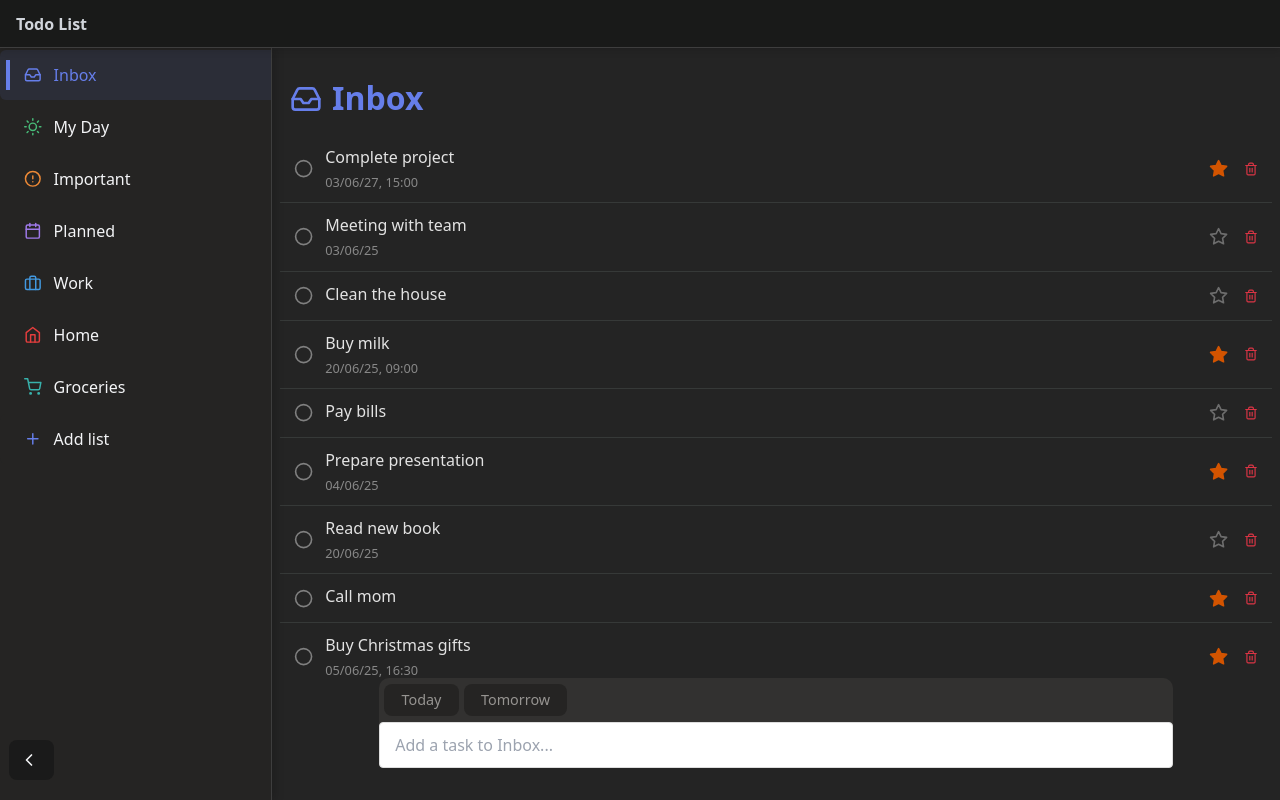
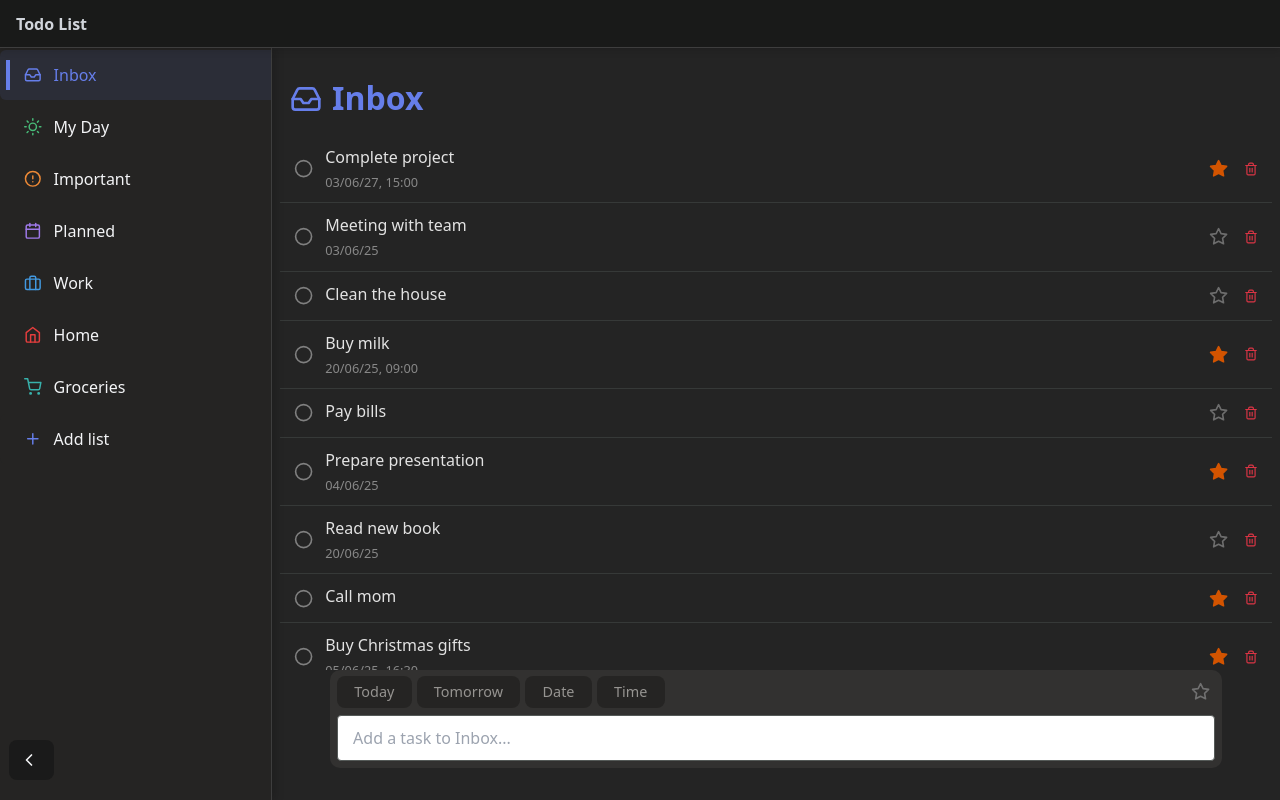
Before and after one commit to CarloGaspa/Portfolio-ToDoList, a React (Vite) app: page / in a window 1280 px wide. Built offline with nearby package versions, Linux system fonts and the light colour scheme.

Commit message:
fixed input task data, time and task view

```diff
--- a/package.json
+++ b/package.json
@@ -14,6 +14,7 @@
     "@radix-ui/react-dialog": "^1.1.14",
     "lucide-react": "^0.513.0",
     "react": "^19.1.0",
+    "react-datepicker": "^8.4.0",
     "react-dom": "^19.1.0",
     "react-icons": "^5.5.0"
   },
--- a/src/App.jsx
+++ b/src/App.jsx
@@ -354,7 +354,7 @@ export default function App() {
             : activeContent,
         important: newTask.important || false,
         date: newTask.date || null,
-        time: null,
+        time: newTask.time || null,
       },
     ]);
   };
--- a/src/components/Content.css
+++ b/src/components/Content.css
@@ -117,8 +117,18 @@
 
 .content-container input[type="text"]:focus {
   outline: none;
-  border-color: #007bff;
+  border-color: rgb(150, 148, 145);
   box-shadow: 0 0 0 2px rgba(0, 123, 255, 0.1);
+  background-color: rgb(54, 57, 56);
+}
+
+.content-container input[type="text"] {
+  width: 100%;
+  padding: 10px 15px;
+  border: 1px solid rgb(85, 90, 88);
+  border-radius: 4px;
+  font-size: 1rem;
+  margin-top: auto;
 }
 
 .task-text-container {
@@ -170,15 +180,6 @@ a {
   box-shadow: 0 0 0 2px var(--accent);
 }
 
-.content-container input[type="text"] {
-  width: 100%;
-  padding: 10px 15px;
-  border: 1px solid #ddd;
-  border-radius: 4px;
-  font-size: 1rem;
-  margin-top: auto;
-}
-
 .input-area {
   display: flex;
   flex-direction: column;
@@ -186,22 +187,27 @@ a {
   height: 100px;
   background-color: rgb(50, 49, 48);
   border-radius: 10px;
-  width: 80%;
+  width: 90%;
   margin: auto;
 }
 
 .input-data,
 .input-text {
-  width: 100%;
+  width: calc(100% - 15px);
   display: flex;
   margin-top: 6px;
 }
+.input-text {
+  margin: auto;
+  margin-bottom: 7px;
+}
+
 .input-data {
   gap: 5px;
-  margin-left: 10px;
+  margin-bottom: 7px;
 }
 
-.input-data button {
+.input-data .button-data {
   margin: 0px;
   height: 2rem;
   padding-top: 0;
@@ -213,11 +219,70 @@ a {
   outline: none;
 }
 
-.input-data button:hover {
+.input-data .button-important {
+  margin-left: auto;
+  padding-right: 5px;
+}
+
+.input-data .button-data:hover {
   color: white;
 }
 
 .input-data button.active {
-  background-color: #667eea;
+  background-color: gray;
   color: white;
 }
+
+.date-picker-overlay,
+.time-picker-overlay {
+  position: fixed;
+  inset: 0; /* Shorthand for top, right, bottom, left: 0 */
+  background-color: rgba(0, 0, 0, 0.5);
+  z-index: 999;
+}
+
+.date-picker-container,
+.time-picker-container {
+  position: fixed;
+  top: 70%;
+  left: 50%;
+  transform: translate(-50%, -50%);
+  z-index: 1000;
+  background: #fff;
+  border: 1px solid gray;
+  border-radius: 8px;
+  box-shadow: 0 4px 20px rgba(0, 0, 0, 0.15);
+  padding: 16px;
+  max-width: 275px;
+  box-sizing: border-box;
+  background-color: rgb(50, 49, 48);
+}
+
+.time-picker-container {
+  max-width: 119px;
+}
+
+.react-datepicker {
+  font-family: Arial, sans-serif;
+}
+
+.react-datepicker__header {
+  background-color: #f8f9fa;
+  border-bottom: none;
+  padding-top: 12px;
+  border-radius: 8px 8px 0 0;
+}
+
+.react-datepicker__current-month {
+  font-weight: 600;
+  color: #333;
+}
+
+.react-datepicker__day--selected {
+  background-color: #3f51b5;
+  color: #fff;
+}
+
+.react-datepicker__day:hover {
+  background-color: #f0f0f0;
+}
--- a/src/components/Content.jsx
+++ b/src/components/Content.jsx
@@ -1,7 +1,9 @@
 import "../App.css";
 import "./Content.css";
-import { useState } from "react";
+import { useState, useEffect } from "react";
 import { FiPlus, FiTrash2, FiCheck, FiCircle, FiStar } from "react-icons/fi";
+import DatePicker from "react-datepicker";
+import "react-datepicker/dist/react-datepicker.css";
 
 export default function Content({
   activeContent,
@@ -16,23 +18,62 @@ export default function Content({
 }) {
   const [newTaskText, setnewTaskText] = useState("");
   const [newTaskDate, setNewTaskDate] = useState(null);
+  const [newTaskTime, setNewTaskTime] = useState(null);
   const [newTaskImportant, setNewTaskImportant] = useState(false);
+  const [showDatePicker, setShowDatePicker] = useState(false);
+  const [showTimePicker, setShowTimePicker] = useState(false);
 
   const handleAddTask = () => {
     if (newTaskText.trim()) {
+      // Format date consistently (YYYY-MM-DD)
+      const formattedDate = newTaskDate
+        ? new Date(newTaskDate).toISOString().split("T")[0]
+        : null;
+
+      // Format time consistently (HH:MM AM/PM)
+      const formattedTime = newTaskTime
+        ? new Date(newTaskTime).toLocaleTimeString([], {
+            hour: "2-digit",
+            minute: "2-digit",
+            hour12: false,
+          })
+        : null;
+
+      let isImportant = newTaskImportant;
+      let taskDate = formattedDate;
+      if (activeContent.id === "important") {
+        isImportant = true;
+      }
+      if (activeContent.id === "myday") {
+        if (!formattedDate) {
+          const today = new Date();
+          taskDate = today.toISOString().split("T")[0];
+        }
+      }
+
       onAddTask({
         text: newTaskText,
-        important: newTaskImportant,
-        date: newTaskDate ? newTaskDate.toISOString().split("T")[0] : null,
+        important: isImportant,
+        date: taskDate,
+        time: formattedTime,
       });
       setnewTaskText("");
       setNewTaskDate(null);
+      setNewTaskTime(null);
+      setNewTaskImportant(false);
     }
   };
 
   const handleSelect = (taskId) => {
     onSelectTask(taskId);
   };
+
+  const handleGlobalKeyDown = (event) => {
+    if (event.key === "Enter") {
+      handleAddTask();
+    }
+  };
+  document.addEventListener("keydown", handleGlobalKeyDown);
 
   return (
     <div className="content-container">
@@ -57,6 +98,7 @@ export default function Content({
           {activeContent.name}
         </h1>
       </div>
+      {tasks.length === 0 && <p className="no-tasks">No tasks in this list</p>}
 
       {/* LISTA TASK */}
       <ul className="task-list">
@@ -116,30 +158,118 @@ export default function Content({
           </li>
         ))}
       </ul>
-      {tasks.length === 0 && <p className="no-tasks">No tasks in this list</p>}
+
       {/* INPUT */}
       <div className="input-area">
         <div className="input-data">
           <button
             onClick={() => {
-              const today = new Date();
-              today.setHours(0, 0, 0, 0);
-              setNewTaskDate(today);
+              if (newTaskDate && isToday(newTaskDate)) {
+                setNewTaskDate(null);
+              } else {
+                const today = new Date();
+                setNewTaskDate(today);
+              }
             }}
-            className={newTaskDate && isToday(newTaskDate) ? "active" : ""}
+            className={`button-data ${
+              newTaskDate && isToday(newTaskDate) ? "active" : ""
+            }`}
           >
             Today
           </button>
           <button
             onClick={() => {
-              const tomorrow = new Date();
-              tomorrow.setDate(tomorrow.getDate() + 1);
-              tomorrow.setHours(0, 0, 0, 0);
-              setNewTaskDate(tomorrow);
+              if (newTaskDate && isTomorrow(newTaskDate)) {
+                setNewTaskDate(null);
+              } else {
+                const tomorrow = new Date();
+                tomorrow.setDate(tomorrow.getDate() + 1);
+                setNewTaskDate(tomorrow);
+              }
             }}
-            className={newTaskDate && isTomorrow(newTaskDate) ? "active" : ""}
+            className={`button-data ${
+              newTaskDate && isTomorrow(newTaskDate) ? "active" : ""
+            }`}
           >
             Tomorrow
+          </button>
+          <button
+            onClick={() => {
+              if (newTaskDate) {
+                setNewTaskDate(null);
+              } else {
+                setShowDatePicker(!showDatePicker);
+              }
+            }}
+            className={`button-data ${
+              newTaskDate && !isToday(newTaskDate) && !isTomorrow(newTaskDate)
+                ? "active"
+                : ""
+            }`}
+          >
+            Date
+          </button>
+          {showDatePicker && (
+            <>
+              <div
+                className="date-picker-overlay"
+                onClick={() => setShowDatePicker(false)}
+              />
+              <div className="date-picker-container">
+                <DatePicker
+                  selected={newTaskDate || new Date()}
+                  onChange={(date) => {
+                    setNewTaskDate(date);
+                    setShowDatePicker(false);
+                  }}
+                  dateFormat="dd/MM/yyyy"
+                  inline
+                />
+              </div>
+            </>
+          )}
+          <button
+            onClick={() => {
+              if (newTaskTime) {
+                setNewTaskTime(null);
+              } else {
+                setShowTimePicker(!showTimePicker);
+              }
+            }}
+            className={`button-data ${newTaskTime ? "active" : ""}`}
+          >
+            Time
+          </button>
+          {showTimePicker && (
+            <>
+              <div
+                className="time-picker-overlay"
+                onClick={() => setShowTimePicker(false)}
+              />
+              <div className="time-picker-container">
+                <DatePicker
+                  selected={newTaskTime || new Date()}
+                  onChange={(date) => {
+                    setNewTaskTime(date);
+                    setShowTimePicker(false);
+                  }}
+                  showTimeSelect
+                  showTimeSelectOnly
+                  timeIntervals={15}
+                  dateFormat="h:mm aa"
+                  timeCaption="Time"
+                  inline
+                />
+              </div>
+            </>
+          )}
+          <button
+            onClick={() => setNewTaskImportant(!newTaskImportant)}
+            className={`button-important ${
+              newTaskImportant ? "toggle-important" : "toggle-normal"
+            }`}
+          >
+            <FiStar fill={newTaskImportant ? "currentColor" : "none"} />
           </button>
         </div>
         <div className="input-text">
@@ -147,7 +277,6 @@ export default function Content({
             type="text"
             value={newTaskText}
             onChange={(e) => setnewTaskText(e.target.value)}
-            onKeyPress={(e) => e.key === "Enter" && handleAddTask()}
             placeholder={`Add a task to ${
               activeContent?.name || "this list"
             }...`}
--- a/src/components/ModalList.jsx
+++ b/src/components/ModalList.jsx
@@ -88,10 +88,10 @@ export default function ModalList({ open, onOpenChange, onConfirm }) {
       }}
     >
       <Dialog.Portal>
-        <Dialog.Overlay className="fixed inset-0 bg-gradient-to-b from-black/50 to-black/30 backdrop-blur-sm" />
+        <Dialog.Overlay className="fixed inset-0 bg-gradient-to-b from-black/50 to-black/30 backdrop-blur-sm z-50" />
         <Dialog.Content
           style={{ backgroundColor: "rgb(37, 35, 33)" }}
-          className="fixed top-1/2 left-1/2 p-8 rounded-2xl shadow-2xl transform -translate-x-1/2 -translate-y-1/2 w-[90%] max-w-md text-gray-100 font-sans"
+          className="fixed top-1/2 left-1/2 p-8 rounded-2xl shadow-2xl transform -translate-x-1/2 -translate-y-1/2 w-[90%] max-w-md text-gray-100 font-sans z-50"
         >
           <div className="flex items-center justify-between mb-3">
             <Dialog.Close asChild>
```
Also changed, not shown: 1 other file (tests, documents, lock files or other folders).
